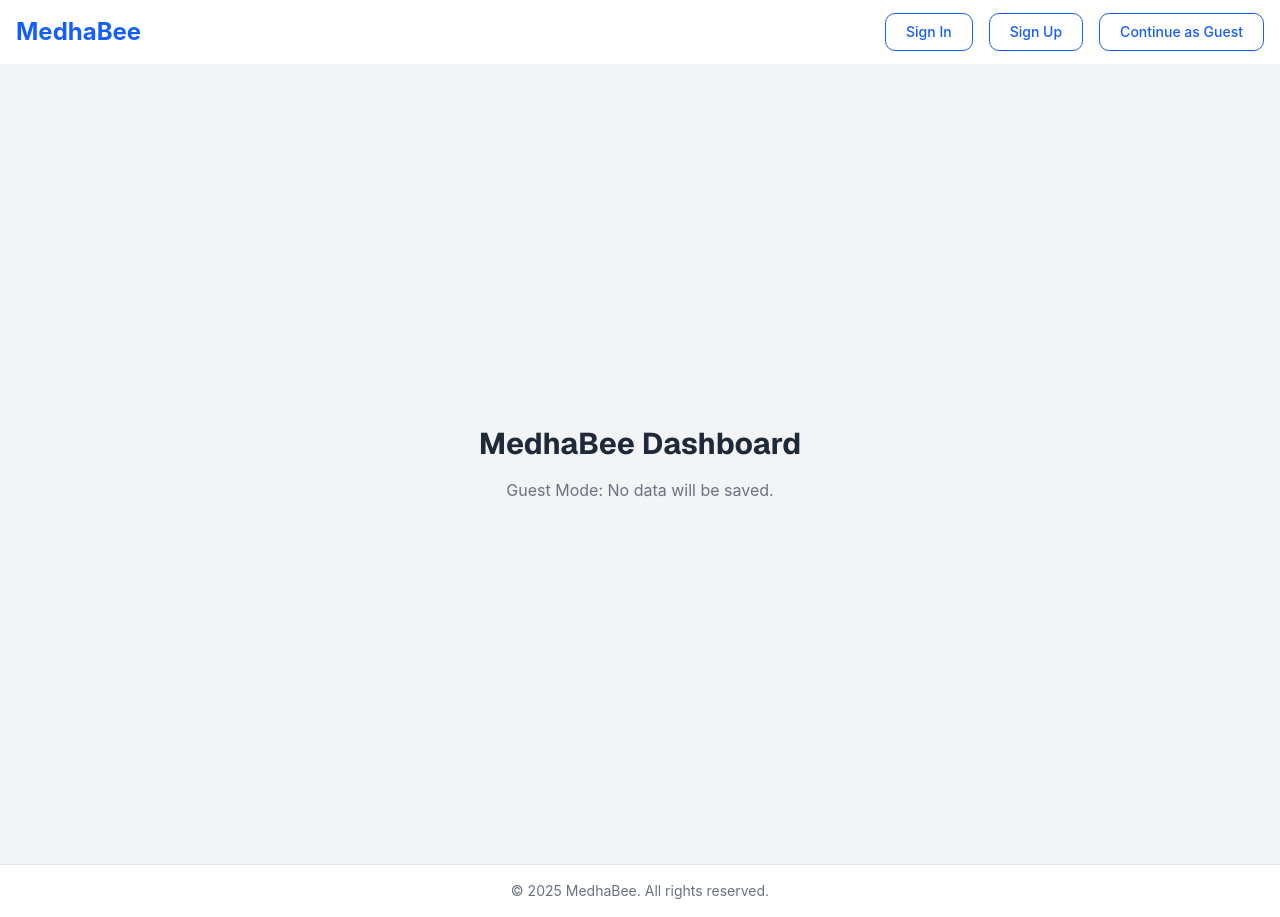
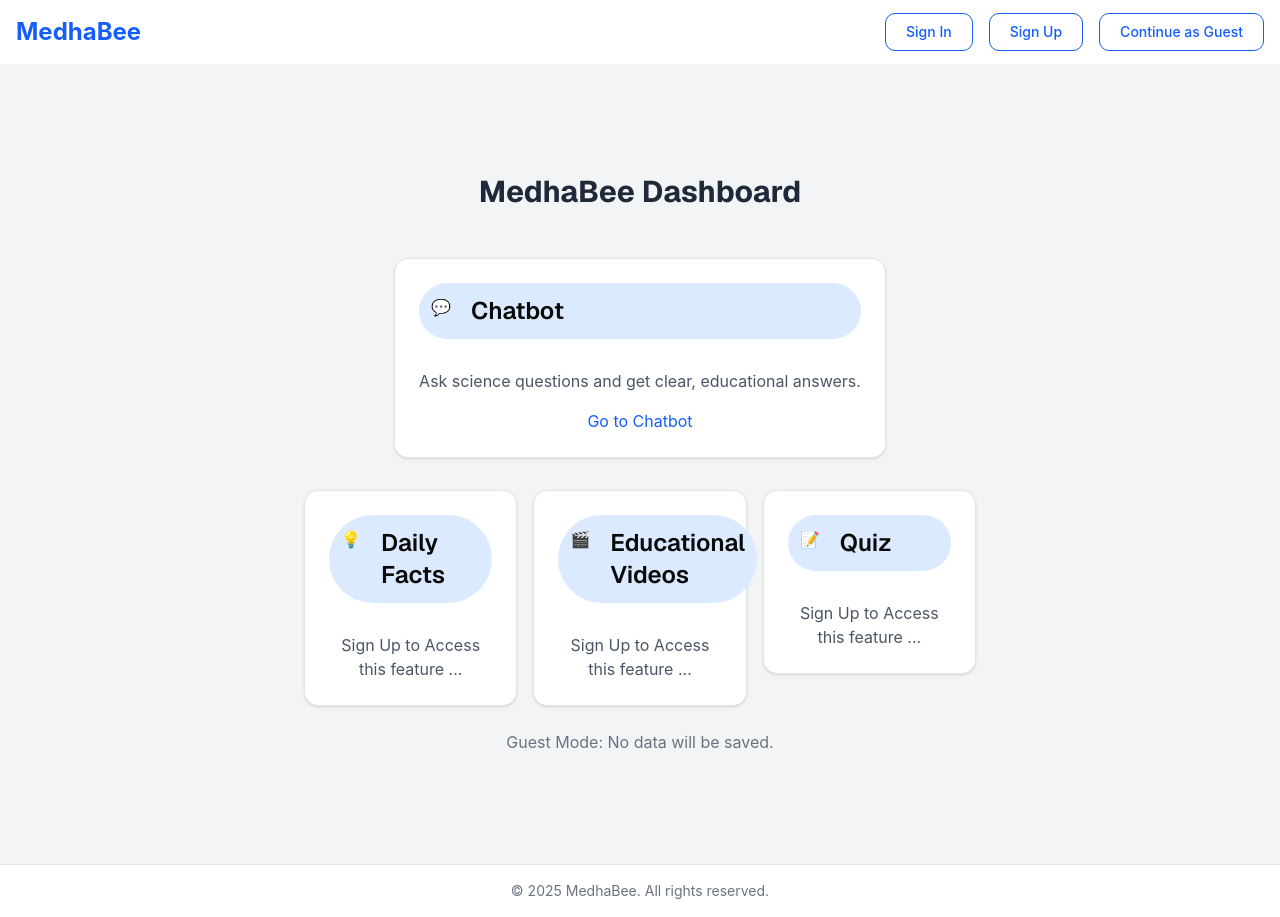
Before and after one commit to sejutiii/MedhaBee, a Next.js app in the folder frontend/: page /dashboard in a window 1280 px wide. Built offline with nearby package versions, Linux system fonts and the light colour scheme; no server answers.

Commit message:
Final Commit

```diff
--- a/frontend/src/app/DailyFacts/page.tsx
+++ b/frontend/src/app/DailyFacts/page.tsx
@@ -104,7 +104,7 @@ export default function FactsPage() {
 						<Link href="/" className="text-xl font-bold text-blue-600 flex items-center">MedhaBee</Link>
 						<nav className="hidden md:flex space-x-8">
 							<Link href="/" className="text-gray-600 hover:text-blue-600">Home</Link>
-							<Link href="/chat" className="text-gray-600 hover:text-blue-600">Chat</Link>
+							<Link href="/chatbot" className="text-gray-600 hover:text-blue-600">Chat</Link>
 							<Link href="/DailyFacts" className="text-blue-600 font-medium">Daily Facts</Link>
 							<Link href="/videos" className="text-gray-600 hover:text-blue-600">Videos</Link>
 						</nav>
--- a/frontend/src/app/dashboard/page.tsx
+++ b/frontend/src/app/dashboard/page.tsx
@@ -1,12 +1,17 @@
 "use client";
 
-import { UserButton, useUser, useAuth } from "@clerk/nextjs";
-import { useEffect, useState } from "react";
+import { UserButton, useUser, useAuth, SignUpButton } from "@clerk/nextjs";
+import { useEffect, useState, useCallback } from "react";
+import FeatureCard from "@/components/ui/FeatureCard";
+import Link from "next/link";
+import { useRouter } from "next/navigation";
 
 export default function Dashboard() {
   const { user, isSignedIn } = useUser();
   const { getToken } = useAuth();
   const [userData, setUserData] = useState<{ user_id: string; language_preference: string } | null>(null);
+  const [showLoginOverlay, setShowLoginOverlay] = useState(false);
+  const router = useRouter();
 
   useEffect(() => {
     if (isSignedIn && user) {
@@ -44,24 +49,108 @@ export default function Dashboard() {
     }
   };
 
+  // Handler for guest users trying to access restricted features
+  const handleGuestFeatureClick = useCallback(() => {
+    setShowLoginOverlay(true);
+  }, []);
+
+  const handleCloseOverlay = () => setShowLoginOverlay(false);
+
   return (
-    <div className="min-h-screen flex flex-col items-center justify-center bg-gray-100">
+    <div className="min-h-screen flex flex-col items-center justify-center bg-gray-100 relative">
+      {/* Overlay for login prompt */}
+      {showLoginOverlay && (
+        <>
+          {/* Dimmed Guest Page with lower opacity */}
+          <div className="fixed inset-0 z-40 bg-black bg-opacity-60 backdrop-blur-sm transition-all duration-300" style={{ pointerEvents: 'none' }} />
+          {/* Overlay Modal */}
+          <div className="fixed inset-0 z-50 flex items-center justify-center">
+            <div className="bg-white rounded-xl shadow-lg p-8 max-w-sm w-full text-center relative">
+              <button
+                className="absolute top-2 right-2 text-gray-400 hover:text-gray-600 text-xl font-bold"
+                onClick={handleCloseOverlay}
+                aria-label="Close"
+              >
+                ×
+              </button>
+              <h2 className="text-2xl font-bold mb-2 text-blue-700">Login Required</h2>
+              <p className="text-gray-600 mb-4">Sign Up to access this feature.</p>
+              <SignUpButton mode="modal">
+                <span className="inline-block px-6 py-2 bg-blue-600 text-white rounded-lg hover:bg-blue-700 font-medium transition cursor-pointer">Sign Up</span>
+              </SignUpButton>
+            </div>
+          </div>
+        </>
+      )}
       <div className="absolute top-4 right-4">
+        {/* <UserButton afterSignOutUrl="/" /> */}
       </div>
       <h1 className="text-3xl font-bold mb-4 text-gray-800">MedhaBee Dashboard</h1>
       {isSignedIn ? (
-        <div className="text-center">
-          <p className="text-lg text-gray-600">
-            Welcome, {user?.firstName || "User"}!
-          </p>
-          <p className="text-md text-gray-500">
-            Language Preference: {userData?.language_preference || "Loading..."}
-          </p>
+        <div className="w-full max-w-4xl grid grid-cols-1 md:grid-cols-2 gap-8 mt-8">
+          <FeatureCard
+            icon={<span role="img" aria-label="Chatbot">💬</span>}
+            title="Chatbot"
+            description="Ask science questions and get clear, educational answers."
+          >
+            <Link href="/chatbot" className="block mt-4 text-blue-600 hover:underline">Go to Chatbot</Link>
+          </FeatureCard>
+          <FeatureCard
+            icon={<span role="img" aria-label="Facts">💡</span>}
+            title="Daily Facts"
+            description="Discover interesting science facts every day."
+          >
+            <Link href="/DailyFacts" className="block mt-4 text-blue-600 hover:underline">Explore Facts</Link>
+          </FeatureCard>
+          <FeatureCard
+            icon={<span role="img" aria-label="Videos">🎬</span>}
+            title="Educational Videos"
+            description="Watch curated science videos for visual learning."
+          >
+            <Link href="/videos" className="block mt-4 text-blue-600 hover:underline">Watch Videos</Link>
+          </FeatureCard>
+          <FeatureCard
+            icon={<span role="img" aria-label="Quiz">📝</span>}
+            title="Quiz"
+            description="Test your knowledge with fun science quizzes."
+          >
+            <Link href="/DailyFacts/Quiz" className="block mt-4 text-blue-600 hover:underline">Take a Quiz</Link>
+          </FeatureCard>
         </div>
       ) : (
-        <p className="text-md text-gray-500">
-          Guest Mode: No data will be saved.
-        </p>
+        <div className="w-full max-w-2xl flex flex-col items-center mt-8">
+          <FeatureCard
+            icon={<span role="img" aria-label="Chatbot">💬</span>}
+            title="Chatbot"
+            description="Ask science questions and get clear, educational answers."
+          >
+            <Link href="/chatbot" className="block mt-4 text-blue-600 hover:underline">Go to Chatbot</Link>
+          </FeatureCard>
+          <div className="w-full grid grid-cols-1 md:grid-cols-3 gap-4 mt-8">
+            <div onClick={handleGuestFeatureClick} className="cursor-pointer">
+              <FeatureCard
+                icon={<span role="img" aria-label="Facts">💡</span>}
+                title="Daily Facts"
+                description="Sign Up to Access this feature ..."
+              />
+            </div>
+            <div onClick={handleGuestFeatureClick} className="cursor-pointer">
+              <FeatureCard
+                icon={<span role="img" aria-label="Videos">🎬</span>}
+                title="Educational Videos"
+                description="Sign Up to Access this feature ..."
+              />
+            </div>
+            <div onClick={handleGuestFeatureClick} className="cursor-pointer">
+              <FeatureCard
+                icon={<span role="img" aria-label="Quiz">📝</span>}
+                title="Quiz"
+                description="Sign Up to Access this feature ..."
+              />
+            </div>
+          </div>
+          <p className="text-md text-gray-500 mt-6">Guest Mode: No data will be saved.</p>
+        </div>
       )}
     </div>
   );
--- a/frontend/src/app/videos/page.tsx
+++ b/frontend/src/app/videos/page.tsx
@@ -159,7 +159,15 @@ export default function VideosPage() {
               {["Home", "Chat", "DailyFacts", "Videos"].map((item) => (
                 <Link
                   key={item}
-                  href={item === "Home" ? "/" : `/${item.toLowerCase()}`}
+                  href={
+                  item === "Home"
+                    ? "/"
+                    : item === "DailyFacts"
+                    ? "/DailyFacts"
+                    : item === "Chat"
+                    ? "/chatbot"
+                    : `/${item.toLowerCase()}`
+                  }
                   className={`font-medium ${item === "Videos" ? "text-blue-600 border-b-2 border-blue-600 pb-1" : "text-gray-600 hover:text-blue-600"}`}
                 >
                   {item}
@@ -176,9 +184,7 @@ export default function VideosPage() {
                 <path strokeLinecap="round" strokeLinejoin="round" strokeWidth={2} d="M12 3v1m0 16v1m9-9h-1M4 12H3m15.364 6.364l-.707-.707M6.343 6.343l-.707-.707m12.728 0l-.707.707M6.343 17.657l-.707.707M16 12a4 4 0 11-8 0 4 4 0 018 0z" />
               </svg>
             </button>
-            <Link href="/login" className="px-3 py-1 text-blue-600 border border-blue-600 rounded hover:bg-blue-50">Log In</Link>
-            <Link href="/signup" className="px-3 py-1 bg-blue-600 text-white rounded hover:bg-blue-700">Sign Up</Link>
-          </div>
+            </div>
         </div>
       </header>
 
@@ -321,18 +327,6 @@ export default function VideosPage() {
           </div>
         </section>
       </main>
-
-      {/* Footer */}
-      <footer className="bg-white border-t border-gray-200 py-8">
-        <div className="max-w-7xl mx-auto px-4 flex flex-col md:flex-row justify-between items-center">
-          <span className="text-gray-500 mb-4 md:mb-0">© 2025 MedhaBee. All rights reserved.</span>
-          <div className="flex gap-6">
-            {["About", "Privacy", "Terms", "Contact"].map((item) => (
-              <a key={item} href="#" className="text-gray-600 hover:text-blue-600">{item}</a>
-            ))}
-          </div>
-        </div>
-      </footer>
     </div>
   );
 }
--- a/frontend/src/components/GuestButton.tsx
+++ b/frontend/src/components/GuestButton.tsx
@@ -2,7 +2,7 @@ import Link from "next/link";
 
 export default function GuestBtn() {
   return (
-    <Link href="dashboard">
+    <Link href="/dashboard">
       <button
         className="px-5 py-2 text-blue-600 border border-blue-600 rounded-lg hover:bg-blue-50 hover:-translate-y-0.5 hover:shadow-md font-medium text-sm transition-all duration-200 cursor-pointer active:translate-y-0 active:shadow-sm"
         aria-label="Continue as guest without saving data"
--- a/frontend/src/components/ui/FeatureCard.tsx
+++ b/frontend/src/components/ui/FeatureCard.tsx
@@ -8,7 +8,7 @@ type FeatureCardProps = {
   description: string;
 };
 
-export default function FeatureCard({ icon, title, description }: FeatureCardProps) {
+export default function FeatureCard({ icon, title, description, children }: FeatureCardProps & { children?: React.ReactNode }) {
   return (
     <div>
         <Card className="hover:shadow-lg transition-shadow">
@@ -19,6 +19,7 @@ export default function FeatureCard({ icon, title, description }: FeatureCardPro
         </CardHeader>
         <CardContent className="text-center text-gray-600">
             {description}
+            {children && <div className="mt-4">{children}</div>}
         </CardContent>
         </Card>
     </div>
```
